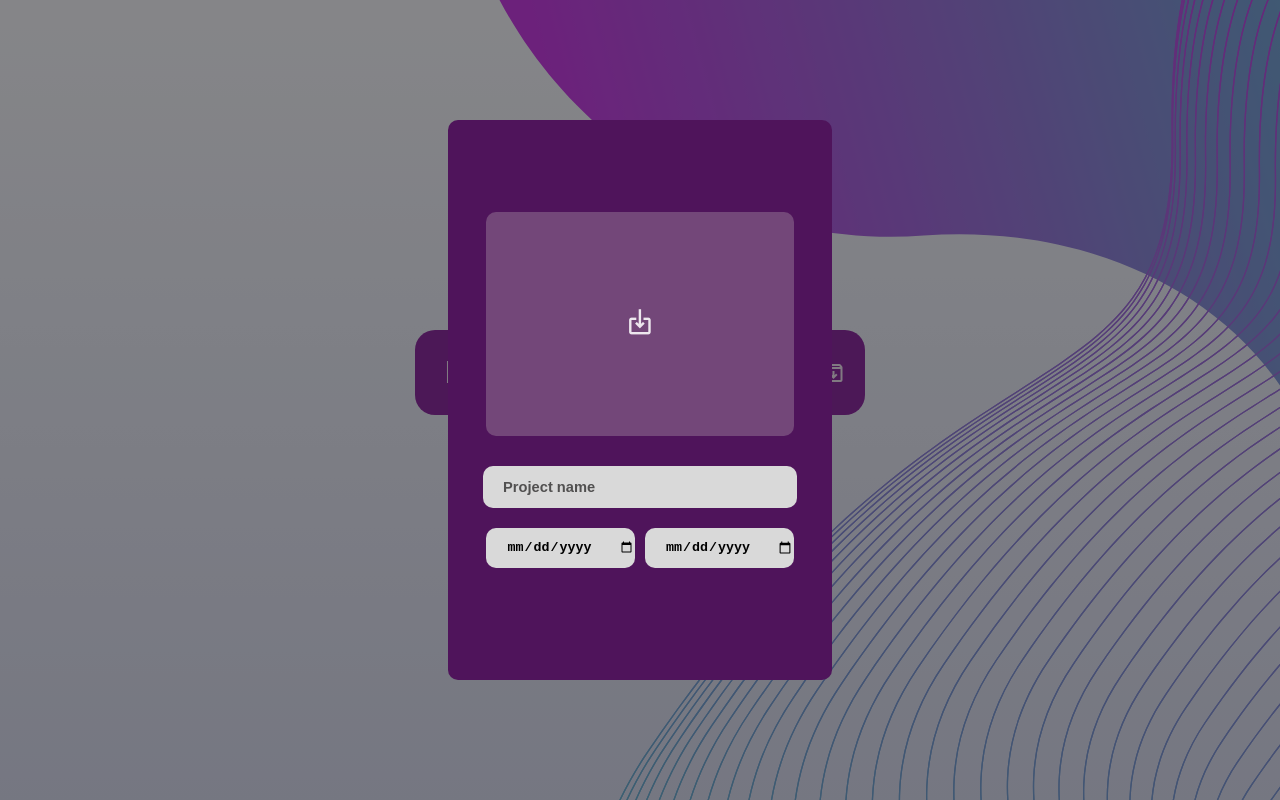
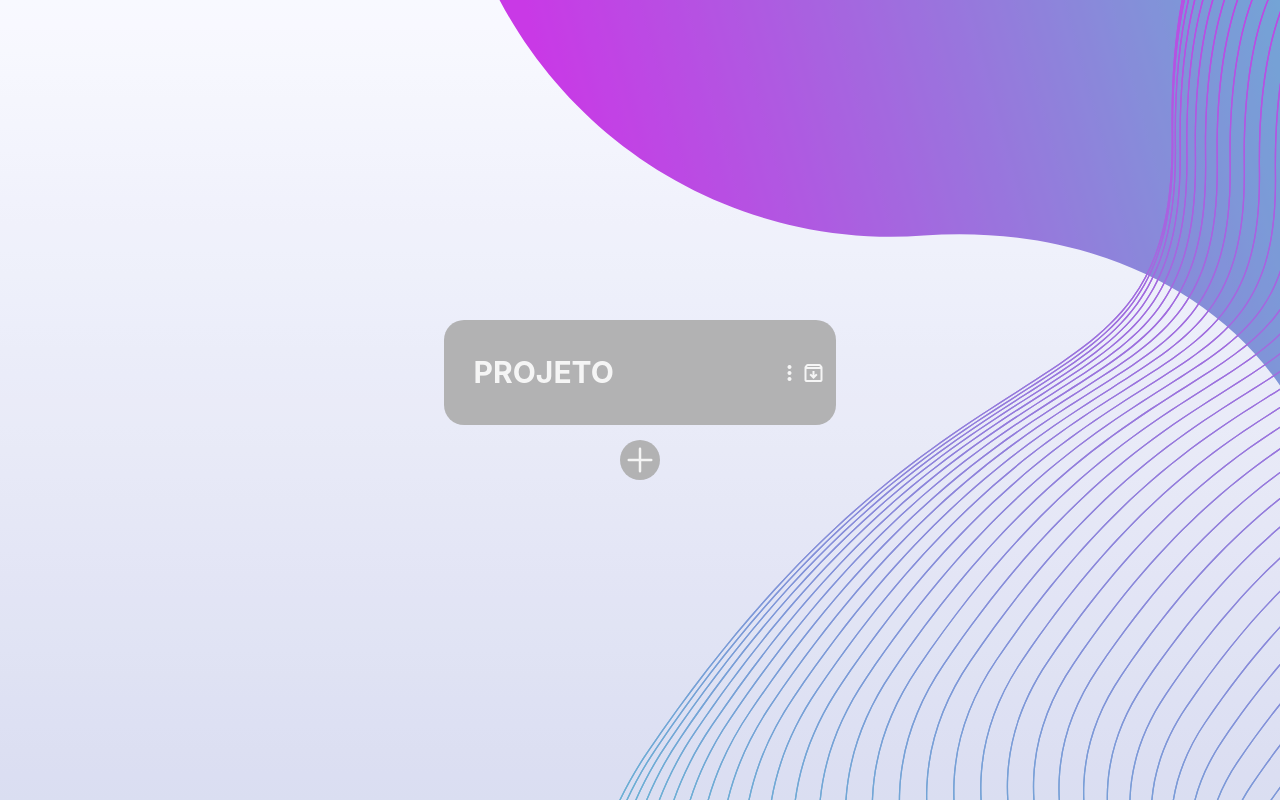
Before and after one commit to StanleyFerreiraC/Gerenciador, a React (Vite) app: page /home in a window 1280 px wide. Built offline with nearby package versions, Linux system fonts and the light colour scheme.

Commit message:
dev CreateCard

```diff
--- a/src/App.css
+++ b/src/App.css
@@ -4,6 +4,7 @@
   padding: 2rem;
   text-align: center;
 }
+
 
 .add {
   height: 40px;
--- a/src/Components/Card.jsx
+++ b/src/Components/Card.jsx
@@ -4,10 +4,10 @@ const Card = () => {
   return (
     <div
       style={{
-        height: "85px",
-        minWidth: "450px",
+        height: "100%",
+        minWidth: "180%",
         borderRadius: "20px",
-        backgroundColor: "#8c28a0",
+        backgroundColor: "#adadade8",
         display: "flex",
         alignItems: "center",
       }}
--- a/src/Components/CreateCard.jsx
+++ b/src/Components/CreateCard.jsx
@@ -1,6 +1,6 @@
 import React from "react";
 
-const CreateCard = () => {
+const CreateCard = ({toggleVisibility}) => {
   return (
     <div
       style={{
@@ -17,23 +17,25 @@ const CreateCard = () => {
       }}
     >
       {/* Campo do formulario */}
-      <form
+      <div
         style={{
-          height: "70%",
-          width: "30%",
+          height: "60%",
+          minWidth: "25%",
+          padding: "0px 20px",
           borderRadius: "10px",
-          backgroundColor: "#4f145b",
+          backgroundColor: "rgba(111, 111, 111, 0.4)",
           display: "flex",
           alignItems: "center",
           justifyContent: "center",
           flexDirection: "column",
+          boxShadow: "0px 0px 5px 1px rgba(30 29 29)",
         }}
       >
         {/* Drop de imagem */}
         <div
           style={{
-            height: "40%",
-            width: "80%",
+            height: "45%",
+            width: "100%",
             backgroundColor: "#c5bdbd4d",
             borderRadius: "10px",
             display: "flex",
@@ -51,10 +53,11 @@ const CreateCard = () => {
           </span>
         </div>
         {/*Inputs*/}
+
         <input
           style={{
             marginTop: "30px",
-            width: "76%",
+            width: "95%",
             borderRadius: "10px",
           }}
           name="projectname"
@@ -63,18 +66,19 @@ const CreateCard = () => {
         />
         <div
           style={{
-            width: "80%",
+            width: "100%",
             display: "flex",
             justifyContent: "center",
             alignItems: "center",
-            flexDirection: "row"
+            flexDirection: "row",
           }}
         >
           <input
             style={{
               borderRadius: "10px",
-              marginRight:"10px",
-              width: "50%"
+              marginRight: "5px",
+              width: "50%",
+              color: "#1f1e1ebb;",
             }}
             name="data de inicio"
             type="date"
@@ -83,14 +87,19 @@ const CreateCard = () => {
           <input
             style={{
               borderRadius: "10px",
-              width: "50%"
+              width: "50%",
+              color: "#1f1e1ebb;",
             }}
             name="data de Finalização"
             type="date"
             placeholder="Completion date"
           />
         </div>
-      </form>
+        <div>
+          <button>Save</button>
+          <button onClick={toggleVisibility}>Cancel</button>
+        </div>
+      </div>
     </div>
   );
 };
--- a/src/Pages/Home.jsx
+++ b/src/Pages/Home.jsx
@@ -1,33 +1,40 @@
-import React from "react";
+import React, { useState } from "react";
 import Add from "../assets/add.svg";
 import "../App.css";
 import Card from "../Components/Card";
 import CreateCard from "../Components/CreateCard";
 
 const Home = () => {
+  const [isVisible, setIsVisible] = useState(false);
+
+  const toggleVisibility = () => {
+    setIsVisible(!isVisible);
+  };
+
   return (
-
+    <div>
+      {!isVisible && (
         <div
           style={{
             display: "flex",
             flexDirection: "column",
             alignItems: "center",
             fontWeight: "bold",
+            height: "100%",
           }}
         >
-      <Card/>
-      <CreateCard/>
+          <Card />
           <div
             className="add"
             style={{
               height: "40px",
               width: "40px",
               borderRadius: "20px",
-          backgroundColor: "#8c28a0",
+              backgroundColor: "#adadade8",
               marginTop: "15px",
             }}
+            onClick={toggleVisibility}
           >
-
             <ion-icon
               style={{
                 height: "40px",
@@ -37,6 +44,9 @@ const Home = () => {
             ></ion-icon>
           </div>
         </div>
+      )}
+      {isVisible && <CreateCard toggleVisibility={toggleVisibility} />}
+    </div>
   );
 };
 
--- a/src/Pages/Login.jsx
+++ b/src/Pages/Login.jsx
@@ -1,6 +1,7 @@
 import React, { useState } from "react";
 import logo from "../assets/logolight.png";
 import { useNavigate } from "react-router-dom";
+import axios from "axios";
 
 const Login = () => {
   const [username, setUsername] = useState("");
@@ -45,7 +46,7 @@ const Login = () => {
         backgroundColor: "rgba(111, 111, 111, 0.4)",
         borderRadius: "20px",
         backdropFilter: "blur(10px)",
-        boxShadow: "0px 0px 5px 1px rgba(255, 255, 255, 0.5)",
+        boxShadow: "0px 0px 5px 1px #0202028a",
       }}
     >
       <img
--- a/src/index.css
+++ b/src/index.css
@@ -28,10 +28,12 @@ input {
   height: 40px;
   margin-bottom: 20px;
   border-radius: 30px;
-  padding-left: 20px;
+  padding-left: 10px;
+  padding-right: 10px;
   font-weight: bold;
   color: #000000;
 }
+
 
 input:focus {
   outline: none; /* Remover a borda padrão do navegador */
@@ -48,7 +50,7 @@ body {
   place-items: center;
   min-width: 320px;
   min-height: 100vh;
-  background-image: url(./assets/backgroundnight.svg);
+  background-image: url(./assets/Pinture.jpg);
   background-size: cover;
 }
 
@@ -71,13 +73,15 @@ button {
   font-size: 1em;
   font-weight: 500;
   font-family: inherit;
-  background-color: #1a1a1a85;
+  background-color: #c5bdbd4d;
+  box-shadow: 0px 0px 5px 1px rgba(30, 29, 29, 0.295);
   cursor: pointer;
 }
 button:hover {
-  transition: background-color 0.50s;
-  background-color: #932aa8;
+  transition: background-color 0.20s, scale 0.20s;
+  background-color: #bf2946;
   color: #1a1a1a;
+  scale: 1.05;
 }
 
 .material-symbols-outlined {
```
Also changed, not shown: src/App.jsx (+5 -7 lines), src/assets/Lua.jpg (added), src/assets/Pinture.jpg (added). Lines whose indentation alone changed are shown as unchanged.
